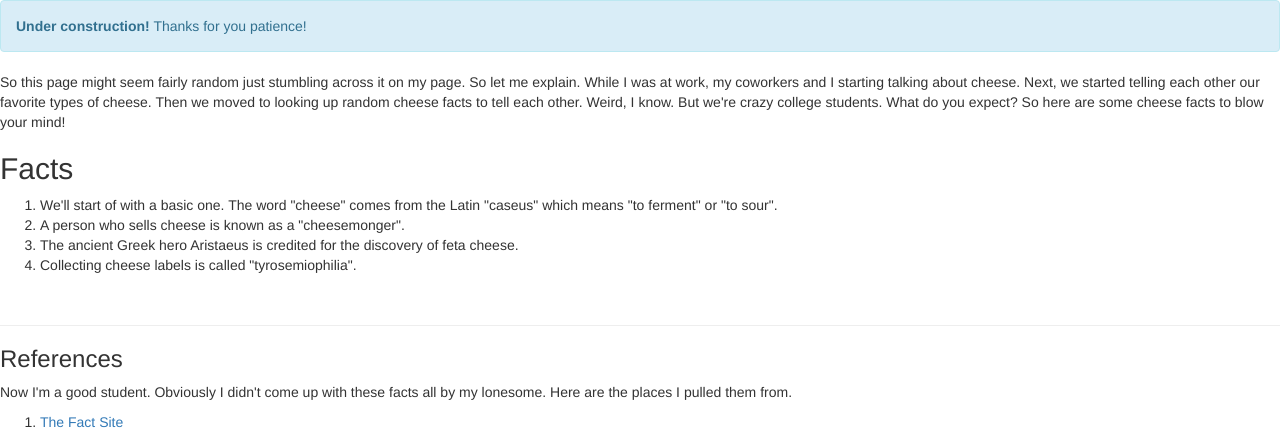
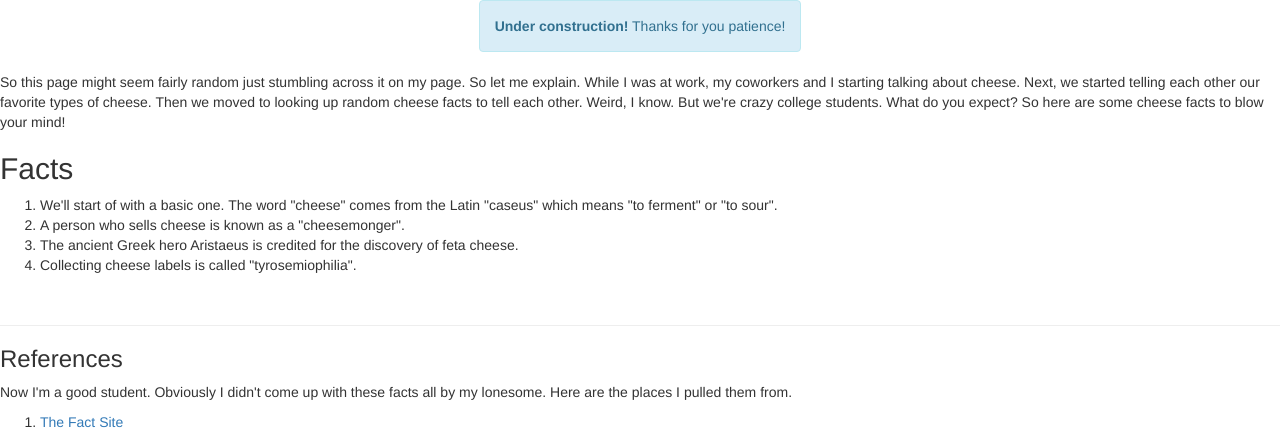
Before and after one commit to scarhead7/scarhead7.github.io, a PHP site: page /cheese.html in a window 1280 px wide. Shown: the top 429 px of the page. Run offline with PHP 8.4, Linux system fonts and the light colour scheme; some libraries are stand-ins or nearby versions.

Commit message:
Update themes.css
* added alert class custom styles

```diff
--- a/themes.css
+++ b/themes.css
@@ -33,3 +33,7 @@ ul.page_links li+li:before {
 #limit {
   max-width: 600px;
 }
+
+.alert {
+  margin: auto; display: table;
+}
```
